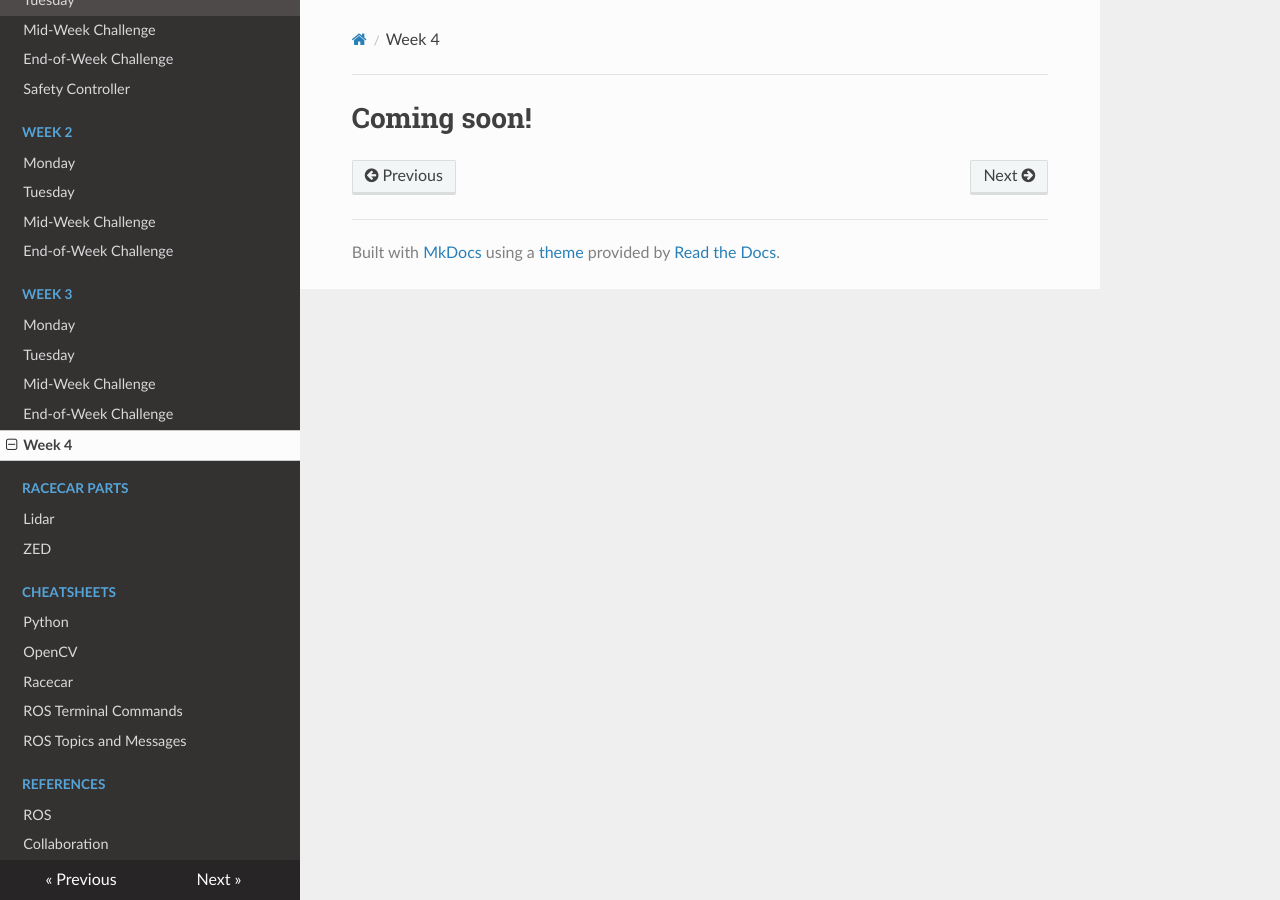
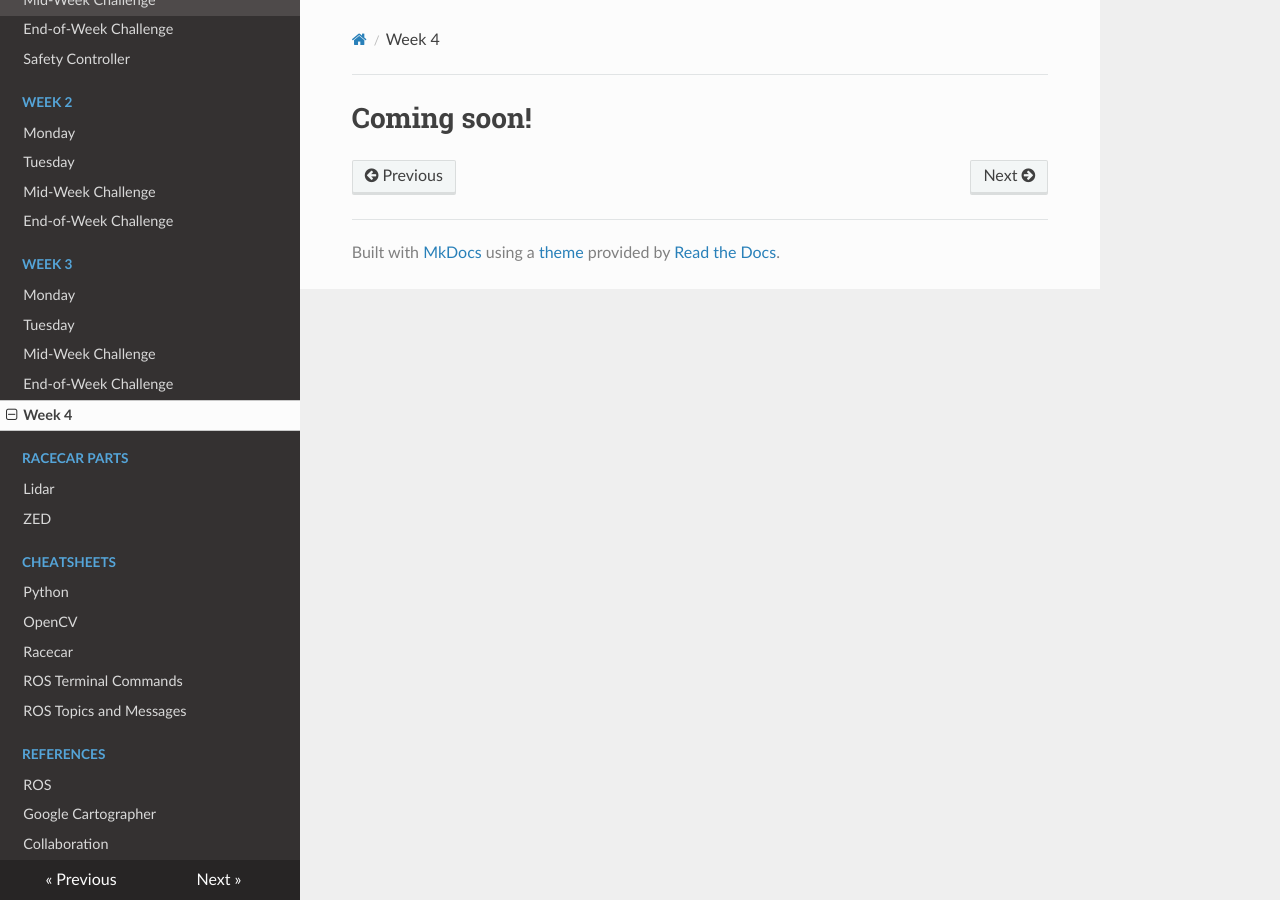
Before and after one commit to ChrisLindland/racecar-website, an MkDocs documentation site: the page built from docs/week4/coming-soon.md, in a window 1280 px wide. Built offline with MkDocs 1.6.1, drawn with Linux system fonts in a browser that asks for light colours; nearby versions of some CDN libraries.

Commit message:
Update mkdocs.yml

```diff
--- a/mkdocs.yml
+++ b/mkdocs.yml
@@ -31,5 +31,6 @@ nav:
         - ROS Topics and Messages: cheatsheets/ros-topics-msgs.md
     - References:
         - ROS: ros-reference/ROS_reference.md
+        - Google Cartographer: maps/cartographer/cartographer-ref.md
         - Collaboration: collab/collab.md
 theme: readthedocs
```
